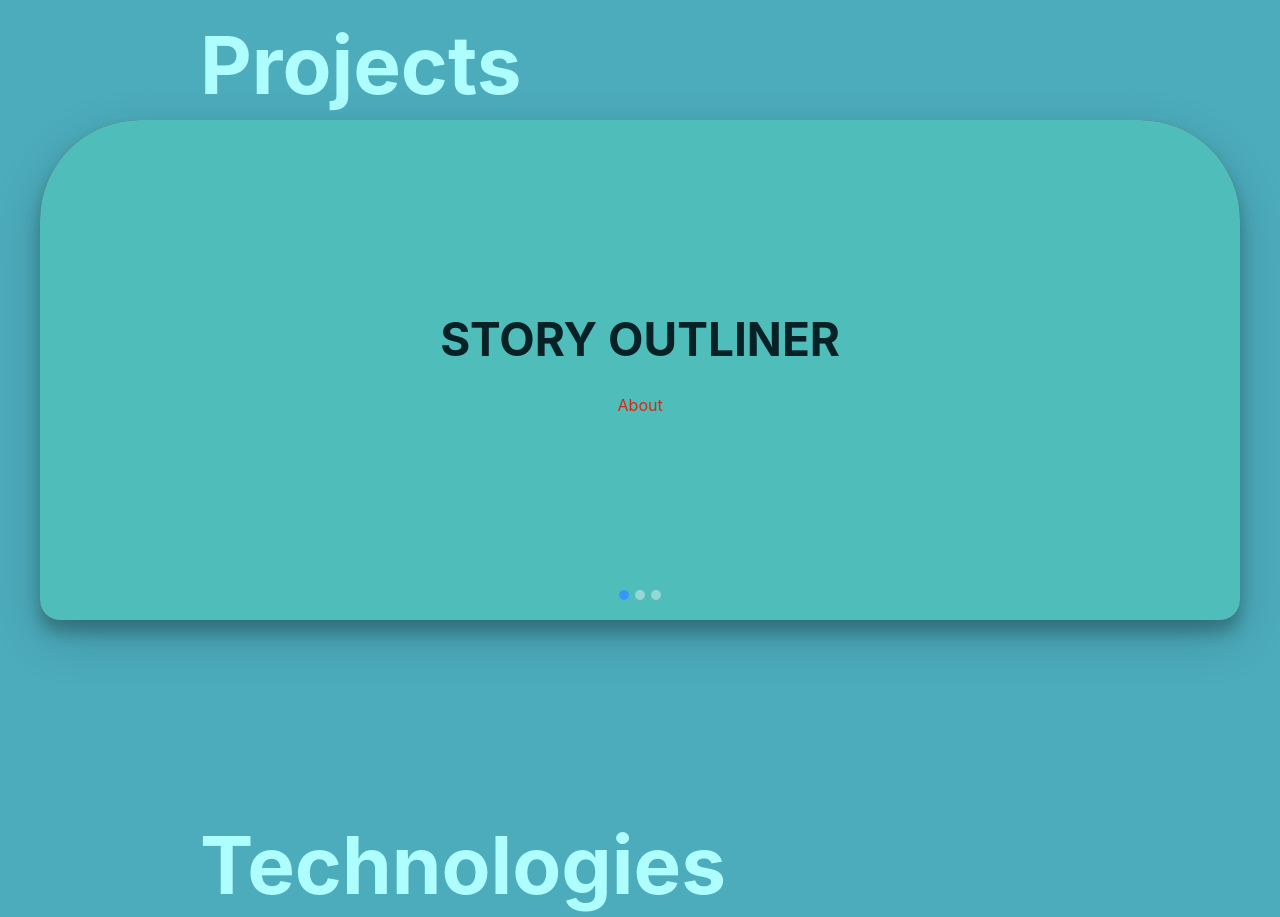
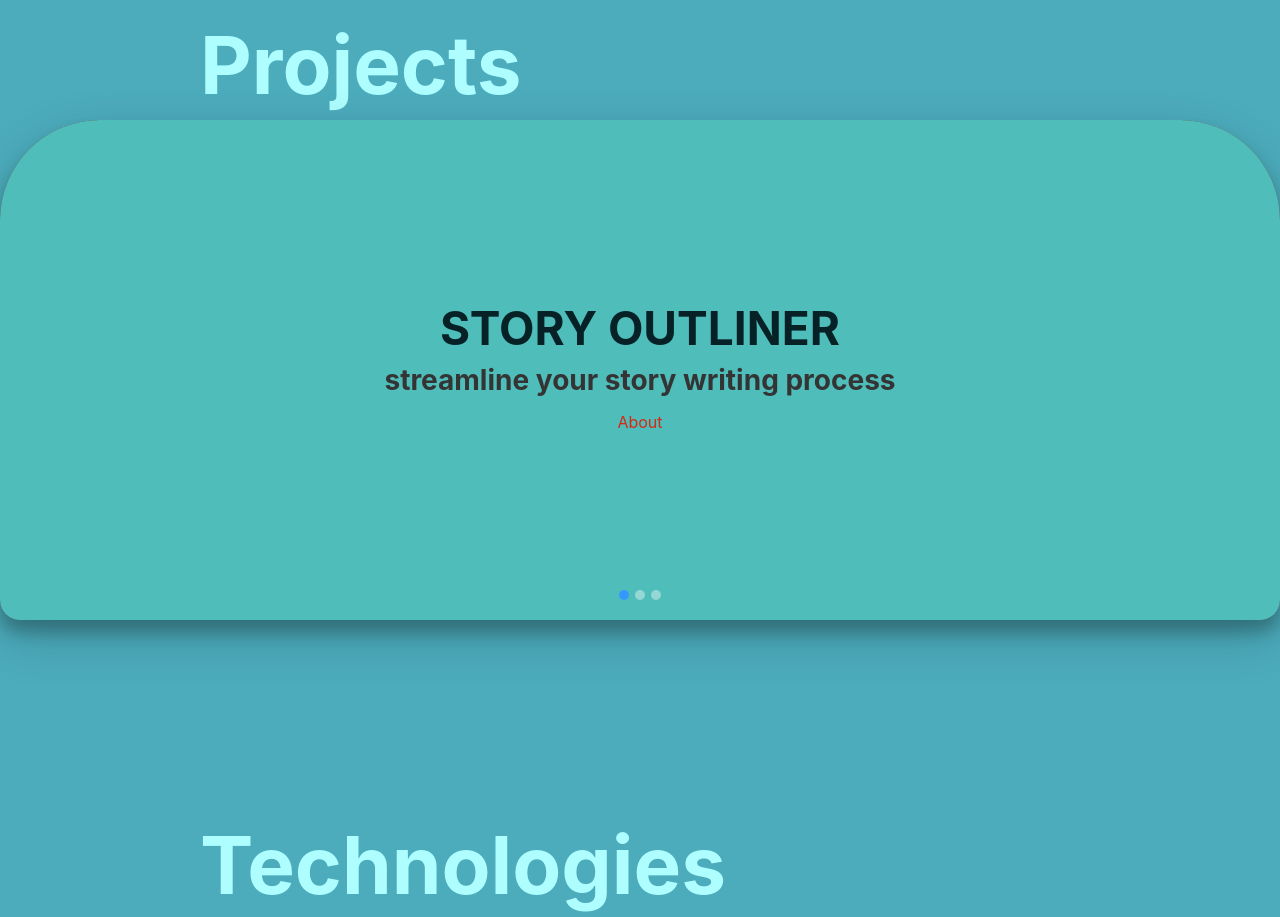
Before and after one commit to robotriley/portfolio-site, a React (Create React App) app: page / in a window 1280 px wide. Shown: the part 940-1857 px from the top of the page. Built offline with nearby package versions, Linux system fonts and the light colour scheme.

Commit message:
h3 to caro slide 1

```diff
--- a/src/App.css
+++ b/src/App.css
@@ -148,6 +148,7 @@
 
 .carouselSlide {
   display: flex;
+  flex-direction: column;
   align-items: center;
   justify-content: center;
   /* border: solid 1px blanchedalmond; */
--- a/src/components/CarouselComponent.js
+++ b/src/components/CarouselComponent.js
@@ -10,7 +10,9 @@ const CarouselComponent = () => {
     <div>
       <Carousel className="custom-slider">
         <div className='carouselSlide'>
-          <h1>STORY OUTLINER <StoryOutlinerDrawer /></h1>
+          <h1>STORY OUTLINER </h1>
+          <h3>streamline your story writing process</h3>
+          <StoryOutlinerDrawer />
         </div>
         <div className='carouselSlide'>
           <h1>REVIEW HAIKUS <ReviewHaikuDrawer /></h1>
```
